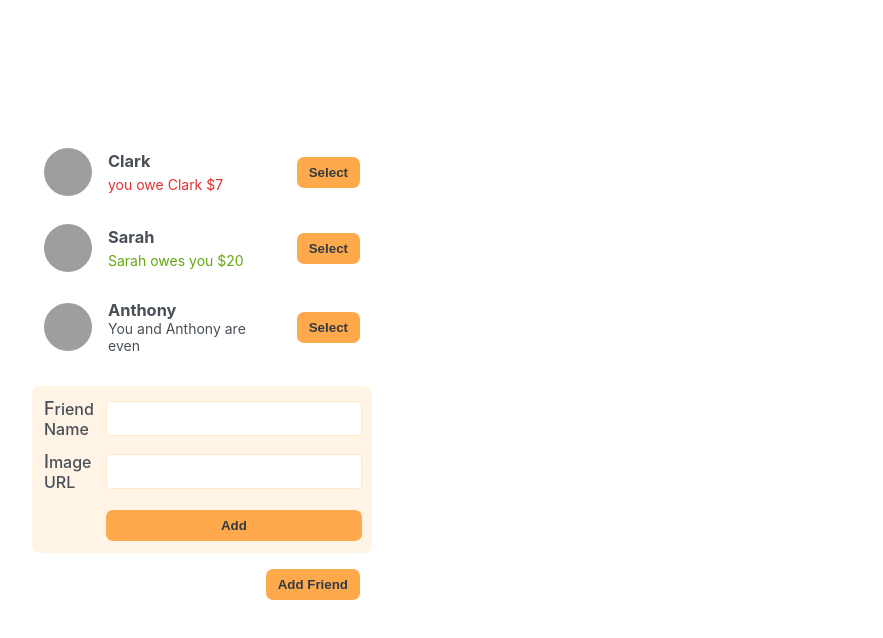
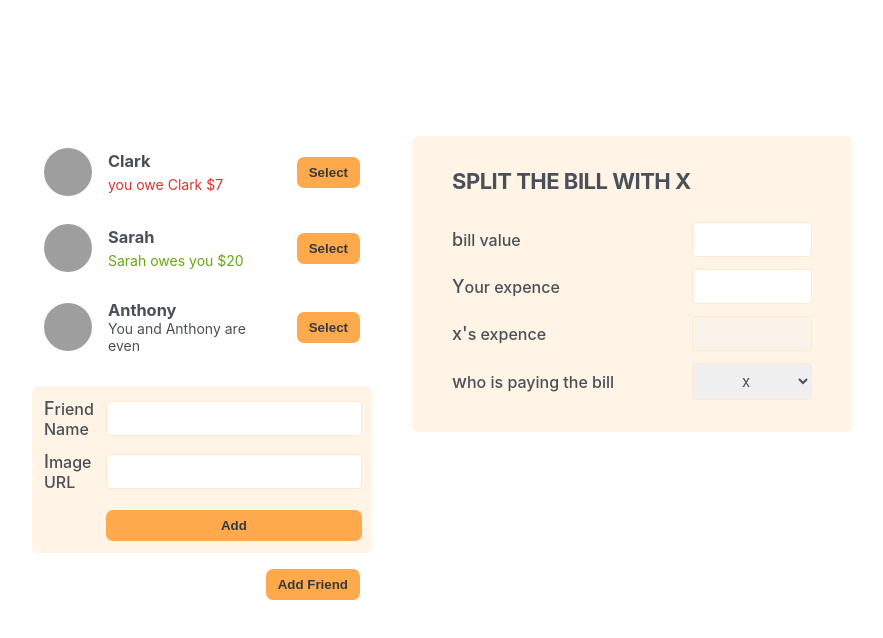
Before and after one commit to 25-manoj/Eat-n-split, a React (Create React App) app: page / in a window 1280 px wide. Shown: the top 638 px of the page, without its empty margins (198-1081 px from the left). Built offline with nearby package versions, Linux system fonts and the light colour scheme; grey boxes are pictures that could not be loaded.

Commit message:
FormSplitBill component added

```diff
--- a/src/components/App.js
+++ b/src/components/App.js
@@ -1,6 +1,7 @@
 import FriendList from "./FriendList";
 import Button from "./Button";
-import { FormAddFriend } from "./FormAddFriend";
+import FormAddFriend from "./FormAddFriend";
+import FormSplitBill from "./FormSplitBill";
 
 export const initialFriends = [
   {
@@ -31,6 +32,7 @@
         <FormAddFriend />
         <Button>Add Friend</Button>
       </div>
+      <FormSplitBill />
     </div>
   );
 }
--- a/src/components/FormAddFriend.js
+++ b/src/components/FormAddFriend.js
@@ -1,6 +1,6 @@
 import Button from "./Button";
 
-export function FormAddFriend() {
+export default function FormAddFriend() {
   return (
     <form className="form-add-friend">
       <label>Friend Name</label>
--- /dev/null
+++ b/src/components/FormSplitBill.js
@@ -0,0 +1,22 @@
+export default function FormSplitBill() {
+  return (
+    <form className="form-split-bill">
+      <h2>Split the bill with x</h2>
+
+      <label>bill value</label>
+      <input type="text" />
+
+      <label>Your expence</label>
+      <input type="text" />
+
+      <label>x's expence</label>
+      <input type="text" disabled />
+
+      <label>who is paying the bill</label>
+      <select>
+        <option value="friend">x</option>
+        <option value="user">you</option>
+      </select>
+    </form>
+  );
+}
```
